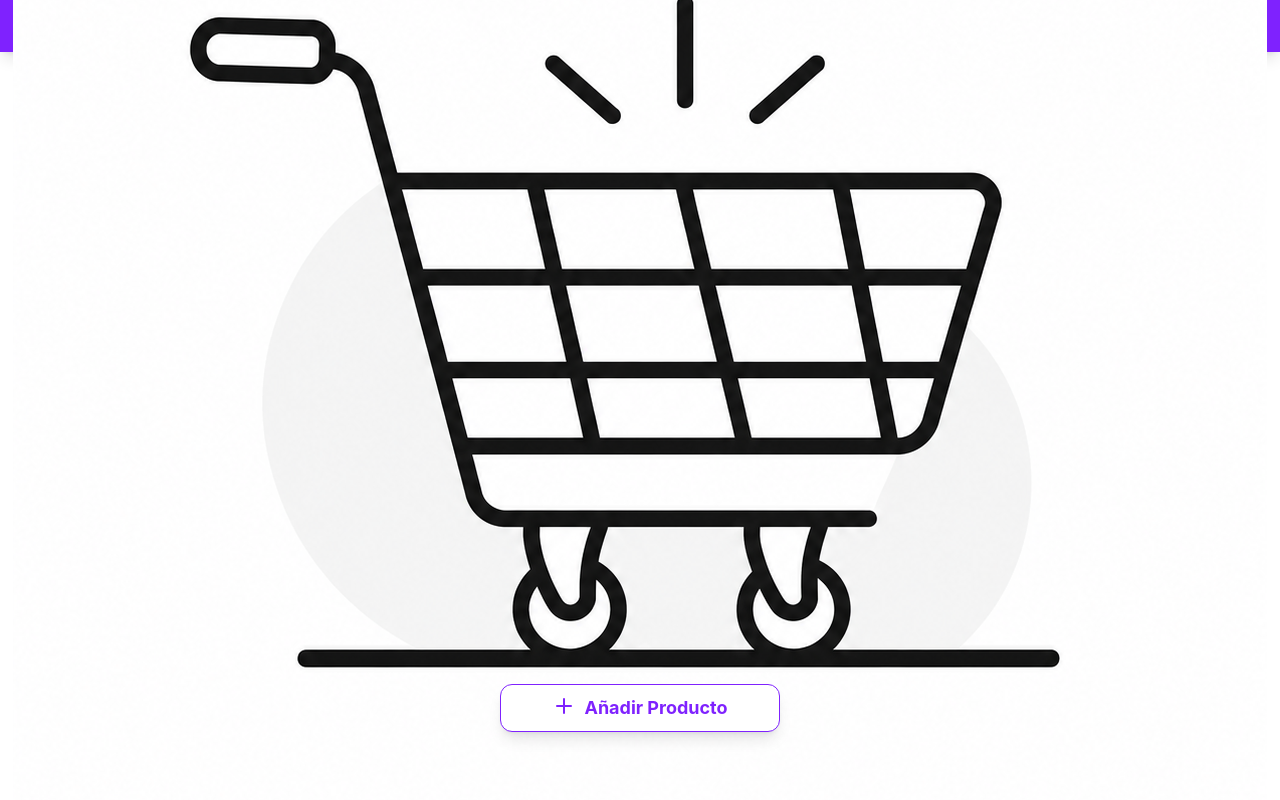
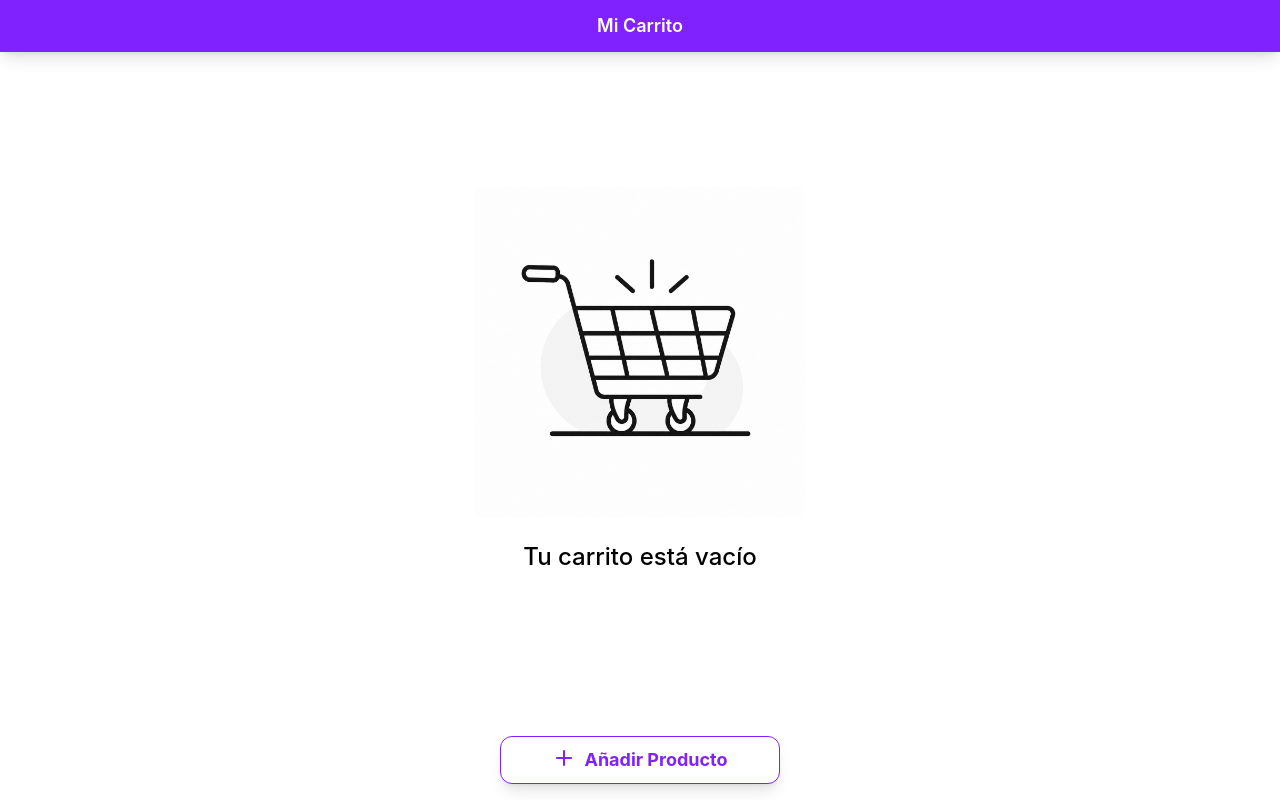
Before and after one commit to palavecino12/Zapi, a React (Vite) app in the folder frontend/: page /cart in a window 1280 px wide. Shown: the top 800 px of the page. Built offline with nearby package versions, Linux system fonts and the light colour scheme; what @zxing/browser would draw is missing.

Commit message:
dimensiones

```diff
--- a/frontend/src/cart/CartList.tsx
+++ b/frontend/src/cart/CartList.tsx
@@ -8,28 +8,33 @@ type Props = {
 function CartList({ carrito }: Props) {
 
   const total = carrito.reduce(
-    (acumulador, producto) => acumulador + (producto.price*producto.quantity),0
+    (acumulador, producto) =>
+      acumulador + (producto.price * producto.quantity),
+    0
   );
 
+
   return (
-    <div className="flex flex-col h-[75vh]">
+    <div className="flex-1 w-full flex flex-col min-h-0 ">
       {carrito.length === 0 ? (
-        <div className="flex flex-col justify-center h-full items-center">
-          <img src="/cart-empty.png" alt="Carrito"/>
-          <h2 className="font-medium text-2xl">Tu carrito está vacío</h2>
+        <div className=" flex-1 flex flex-col justify-center items-center gap-6 pb-6 ">
+          <img src="/cart-empty.png" alt="Carrito" className=" w-[65vw] max-w-[330px] h-auto " />
+          <h2 className=" font-medium text-2xl text-center ">
+            Tu carrito está vacío
+          </h2>
         </div>
       ) : (
         <>
-          <div className="flex-1 overflow-y-auto flex flex-col gap-3 pb-10">
+          <div className="flex-1 overflow-y-auto flex flex-col gap-3 ">
             {carrito.map((producto) => (
               <CartItem
                 key={producto.id}
                 product={producto}
               />
             ))}
+
           </div>
-
-          <p className="border-b border-t border-black/30 p-3 pl-8 shadow-lg">
+          <p className=" border-y border-black/30 p-3 shadow-lg ">
             Total: ${total}
           </p>
         </>
@@ -37,5 +42,4 @@ function CartList({ carrito }: Props) {
     </div>
   );
 }
-
 export default CartList;
--- a/frontend/src/pages/client/ViewCart.tsx
+++ b/frontend/src/pages/client/ViewCart.tsx
@@ -14,7 +14,6 @@ export const ViewCart = () => {
   const navigate = useNavigate()
   const { items } = useCart();
 
-  //Funcion para consumir el endpoint para pagar
   const pagar = async () => {
     const res = await fetch(`${apiUrl}/payment/create`, {
       method: "POST",
@@ -26,19 +25,28 @@ export const ViewCart = () => {
   };
 
   return (
-    <div className="flex flex-col items-center">
+    <div className="h-dvh flex flex-col items-center overflow-hidden">
+      <Header title="Mi Carrito" />
+      <CartList carrito={items} />
+      <div className="w-full flex justify-center flex-col items-center gap-3 py-4 shrink-0">
+        <Button
+        variant="secundario"
+          onClick={() => navigate("/scan")}
+        >
+          <div className="flex justify-center gap-2">
+            <Plus />
+            Añadir Producto
+          </div>
+        </Button>
 
-      <Header title="Mi Carrito" />
+        {items.length !== 0 &&
+          <Button onClick={pagar}>
+            Pagar
+          </Button>
+        }
 
-      <CartList
-        carrito={items} />
+      </div>
 
-      <div className="flex flex-col gap-3 mt-5">
-        <Button variant="secundario" onClick={() => { navigate("/scan") }}><div className="flex justify-center gap-2"><Plus />Añadir Producto</div></Button>
-        {items.length !== 0 &&
-          <Button onClick={pagar}>Pagar</Button>
-        }
-      </div>
     </div>
   );
 };
--- a/frontend/src/pages/client/ViewInfo.tsx
+++ b/frontend/src/pages/client/ViewInfo.tsx
@@ -13,19 +13,22 @@ const ViewInfo = () => {
   const product = location.state?.product as CartItemType;
 
   return (
-    <div className="flex flex-col items-center mt-50 gap-6">
-
-      {/* Card */}
-      <ProductDetails nombre={product.name} precio={product.price} />
-
-      {/* Botones */}
-      <div className="flex flex-col gap-3 mt-50">
-
-        <Button onClick={() => { navigate("/cart"); addItem(product)}} variant="primario">Añadir</Button>
-        <Button onClick={() => { navigate("/") }} variant="secundario">Cancelar</Button>
-
+    <div className="h-dvh flex flex-col items-center justify-center gap-6 px-4 ">
+      <ProductDetails
+        nombre={product.name}
+        precio={product.price}
+      />
+      <div className=" flex flex-col gap-3 w-full max-w-sm">
+        <Button
+          onClick={() => {addItem(product)
+            navigate("/cart")}} variant="primario">
+          Añadir
+        </Button>
+        <Button
+          onClick={() => navigate("/")} variant="secundario">
+          Cancelar
+        </Button>
       </div>
-
     </div>
   );
 };
--- a/frontend/src/pages/client/ViewScan.tsx
+++ b/frontend/src/pages/client/ViewScan.tsx
@@ -3,7 +3,7 @@ import { ScanInstruction } from "../../components/ScanInstruction";
 
 export const ViewScan = () => {
   return (
-    <div className="min-h-screen flex flex-col ">
+    <div className="h-dvh flex flex-col overflow-hidden">
 
       {/* Cámara */}
       <div className="w-full flex justify-center p-4">
```
